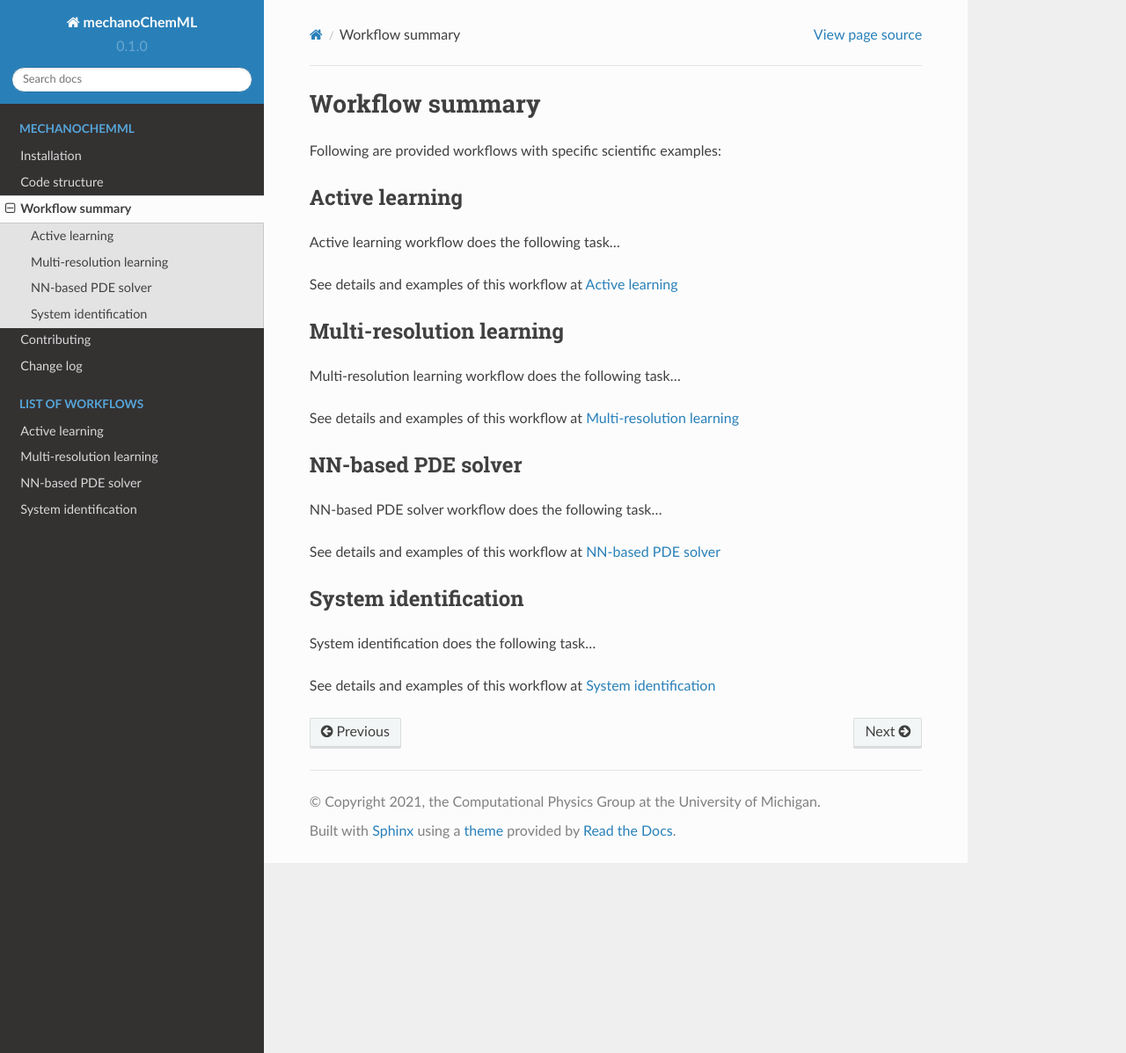
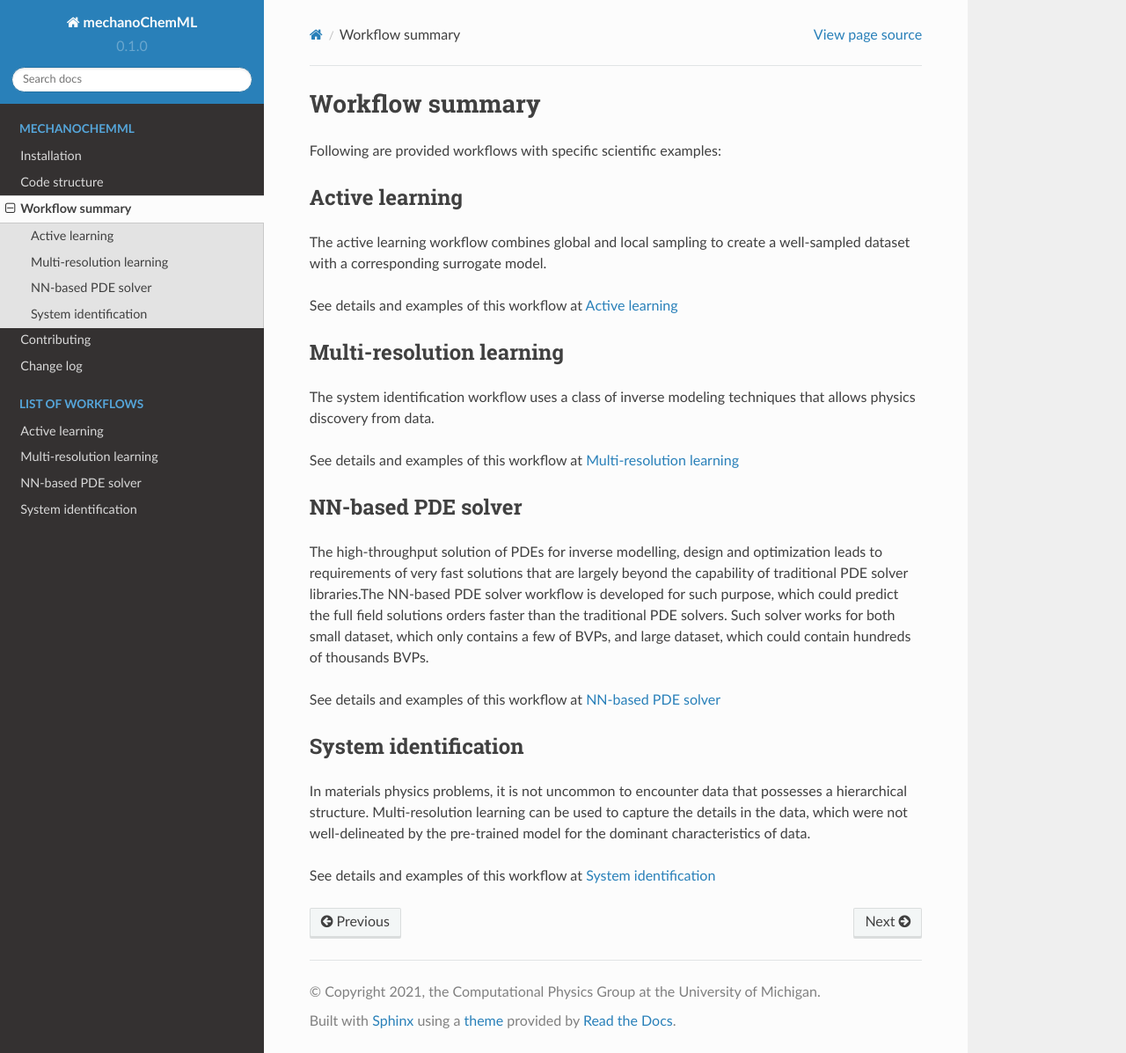
Before and after one commit to mechanoChem/mechanoChemML, a Sphinx documentation site: the page built from docs/workflows.rst, in a window 1280 px wide and 1197 px high. Shown: the whole window at 88% size. Built offline with Sphinx 7.4.7 and the Read the Docs theme 2.0.0, drawn with Linux system fonts in a browser that asks for light colours; pages that are not in the unit, such as notebooks, are missing from menus.

Commit message:
update the documentation of workflows

```diff
--- a/docs/systemid.rst
+++ b/docs/systemid.rst
@@ -12,13 +12,14 @@ System identification
 
 Description
 ===========
-The system identification workflow uses a class of inverse modeling techniques that allows physics discovery from data. The example used here is identifying the governing equation of Turing pattern physics. The data and the bases in weak form are generated by MechanoChemFEM.
+The system identification workflow uses a class of inverse modeling techniques that allows physics discovery from data.
 
 Examples
 ========
 
 Example 1: Pattern formation
 ----------------------------
+The example used here is identifying the governing equation of Turing pattern physics. The data and the bases in weak form are generated by MechanoChemFEM.
 
 Data preparation
 ^^^^^^^^^^^^^^^^
--- a/docs/workflows.rst
+++ b/docs/workflows.rst
@@ -6,24 +6,24 @@ Following are provided workflows with specific scientific examples:
 
 Active learning
 ===============
-Active learning workflow does the following task...
+The active learning workflow combines global and local sampling to create a well-sampled dataset with a corresponding surrogate model.
 
 See details and examples of this workflow at :doc:`Active learning <activelearning>`
 
 Multi-resolution learning
 =========================
-Multi-resolution learning workflow does the following task...
+The system identification workflow uses a class of inverse modeling techniques that allows physics discovery from data.
 
 See details and examples of this workflow at :doc:`Multi-resolution learning <multiresolutionlearning>`
 
 NN-based PDE solver
 ===================
-NN-based PDE solver workflow does the following task...
+The high-throughput solution of PDEs for inverse modelling, design and optimization leads to requirements of very fast solutions that are largely beyond the capability of traditional PDE solver libraries.The NN-based PDE solver workflow is developed for such purpose, which could predict the full field solutions orders faster than the traditional PDE solvers. Such solver works for both small dataset, which only contains a few of BVPs, and large dataset, which could contain hundreds of thousands BVPs.
 
 See details and examples of this workflow at :doc:`NN-based PDE solver <nnbasedpdesolver>`
 
 System identification
 =====================
-System identification does the following task...
+In materials physics problems, it is not uncommon to encounter data that possesses a hierarchical structure. Multi-resolution learning can be used to capture the details in the data, which were not well-delineated by the pre-trained model for the dominant characteristics of data.
 
 See details and examples of this workflow at :doc:`System identification <systemid>`
--- a/requirements.txt
+++ b/requirements.txt
@@ -7,7 +7,6 @@ pandas
 scikit-learn
 seaborn
 jupyter
-sphinx-autoapi
 six
 natsort
 numexpr
```
